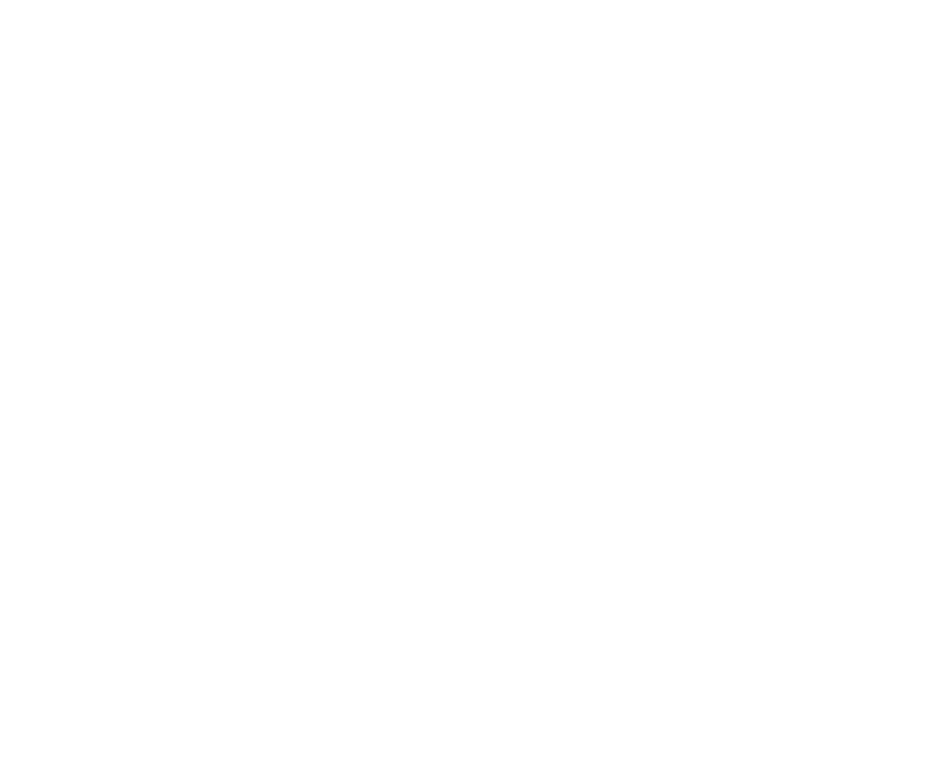
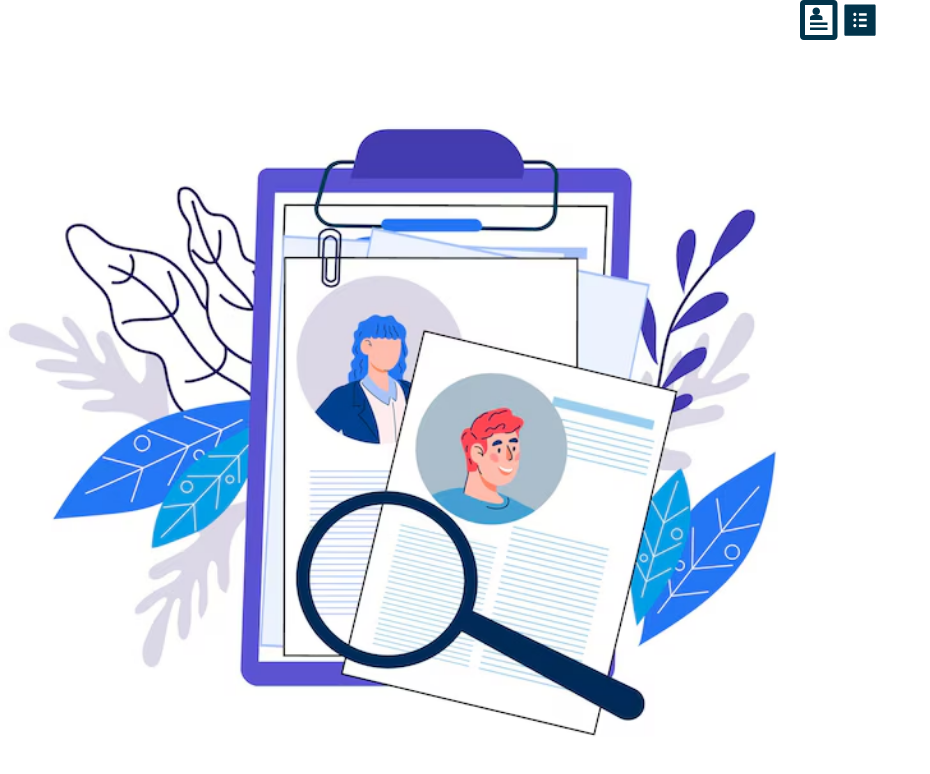
Before and after one commit to labhlisha2003/jobportal-project, a React (Create React App) app: page / in a window 1280 px wide. Before the commit this address had no page. Shown: the top 774 px of the page, without its empty margins (0-930 px from the left). Built offline with nearby package versions, Linux system fonts and the light colour scheme.

Commit message:
src changes

```diff
--- a/src/App.js
+++ b/src/App.js
@@ -8,7 +8,7 @@ function App() {
 
     <BrowserRouter>
       <Routes>
-        <Route path="/Home" element={<HomePage/>}/>
+        <Route path="/" element={<HomePage/>}/>
         <Route path="/Login" element={<LoginPage />} />
         <Route path="/Register" element={<RegisterPage />} />
       </Routes>
--- /dev/null
+++ b/src/Pages/HomePage/AboutPage/AboutPage.js
@@ -0,0 +1,5 @@
+import React from"react";
+function AboutPage(){
+    return <div>AboutPage</div>;
+}
+export default AboutPage;
--- /dev/null
+++ b/src/Pages/HomePage/BlogPage/BlogPage.js
@@ -0,0 +1,5 @@
+import React from"react";
+function BlogPage(){
+    return <div>BlogPage</div>;
+}
+export default BlogPage;
--- a/src/Pages/HomePage/HomePage.js
+++ b/src/Pages/HomePage/HomePage.js
@@ -3,18 +3,29 @@ import ASSETS from "../../assets";
 import CustomButton from "../../components/CustomButton/CustomButton";
 import COLOR from "../../config/color";
 import "./style.css";
-import {useState } from "react";
+import {useState ,useEffect} from "react";
+import CustomNavbar from "../../components/CustomNavbar/CustomNavbar";
+import {Outlet, useNavigate} from "react-router-dom";
 
 function HomePage() {
     const [name,setName]=useState("");
+    const navigate=useNavigate();
+
+    useEffect(()=>{
+        const uid=localStorage.getItem("uid");
+        if(!uid){
+            navigate("/");
+        }
+    },[]
+);
 return(
     <div className="baseContainer">
-             <img src={require("../../assets/images/homepagefirstimage.jpg")} ></img>
+             <img src={require("../../assets/images/firstimage.jpg")} ></img>
              <div className="homePageNavbarBaseContainer"  >
                 <CustomNavbar/>
              </div>
              <div className="homePageContentBaseContainer">
-                <outlet/>
+                <Outlet/>
              </div>
     </div>
 )
--- /dev/null
+++ b/src/Pages/HomePage/JobsPage/JobsPage.js
@@ -0,0 +1,5 @@
+import React from"react";
+function JobsPage(){
+    return <div>JobsPage</div>;
+}
+export default JobsPage;
--- /dev/null
+++ b/src/Pages/HomePage/LandingPage/LandingPage.js
@@ -0,0 +1,5 @@
+import React from"react";
+function LandingPage(){
+    return <div>LandingPage</div>;
+}
+export default LandingPage;
--- a/src/Pages/LoginPage/Loginpage.js
+++ b/src/Pages/LoginPage/Loginpage.js
@@ -18,7 +18,10 @@ function LoginPage() {
     const [buttonText, setButtonText] = useState("login");
     const navigate = useNavigate();
 
-    const handlelogin = async () => {
+ const handlelogin= ()=> {
+    localStorage.setItem("uid", "AIzaSyAGJYPg9rzCo3q6NiU639pTqQ8lSO3qQr");
+ };
+    const handleLogin = async () => {
         try {
             if (email == "" ||  password == "") alert("Please fill out the fields");
             else {
@@ -31,7 +34,7 @@ function LoginPage() {
                 );
                 setButtonText("login");
                 if (response.user.uid) {
-                    navigate("/")
+                    navigate("/home")
                 }
             }
         } catch (err) {
--- a/src/components/CustomNavbar/CustomNavbar.js
+++ b/src/components/CustomNavbar/CustomNavbar.js
@@ -2,29 +2,31 @@ import React from "react";
 import "./style.css";
 import COLOR from "../../config/color";
 import {useNavigate} from "react-router-dom";
-
+import { ImProfile } from "react-icons/im";
+import { AiFillProfile } from "react-icons/ai";
 
 function CustomNavbar(){
-const navigate=useNavigate();
+const navigate= useNavigate();
 const links=[
-    {title: "Home"},
-    {title: "about us"},
-    {title: "jobs"},
-    {title: "blog"},
+    {title: "Home" ,path:"/home"},
+    {title: "about us", path:"/about us"},
+    {title: "jobs", path:"/jobs"},
+    {title: "blog", path:"/blog"},
 
 ];
 return(
     <div className="CustomNavbarBaseConatiner">
      <div className="CustomNavbarLogoContainer">
+        <ImProfile
         className="navbarLogoIcon"
-        size={}
-        color={COLOR.blackColor}
+        size={40}
+        color={COLOR.basecolordark}/>
      </div>
 <div className="CustomNavbarLinkContainer">
-    {}
+
 </div>
 <div className="CustomNavbarProfileContainer">
-    < size={} color={COLOR.black}/>
+    < AiFillProfile size={40} color={COLOR.basecolordark} />
 </div>
 </div>
 );
--- a/src/components/CustomNavbar/style.css
+++ b/src/components/CustomNavbar/style.css
@@ -1,4 +1,3 @@
 .CustomNavbarBaseConatiner{
     display:flex;
 }
-.
```
Also changed, not shown: src/assets/images/firstimage.jpg (added).
